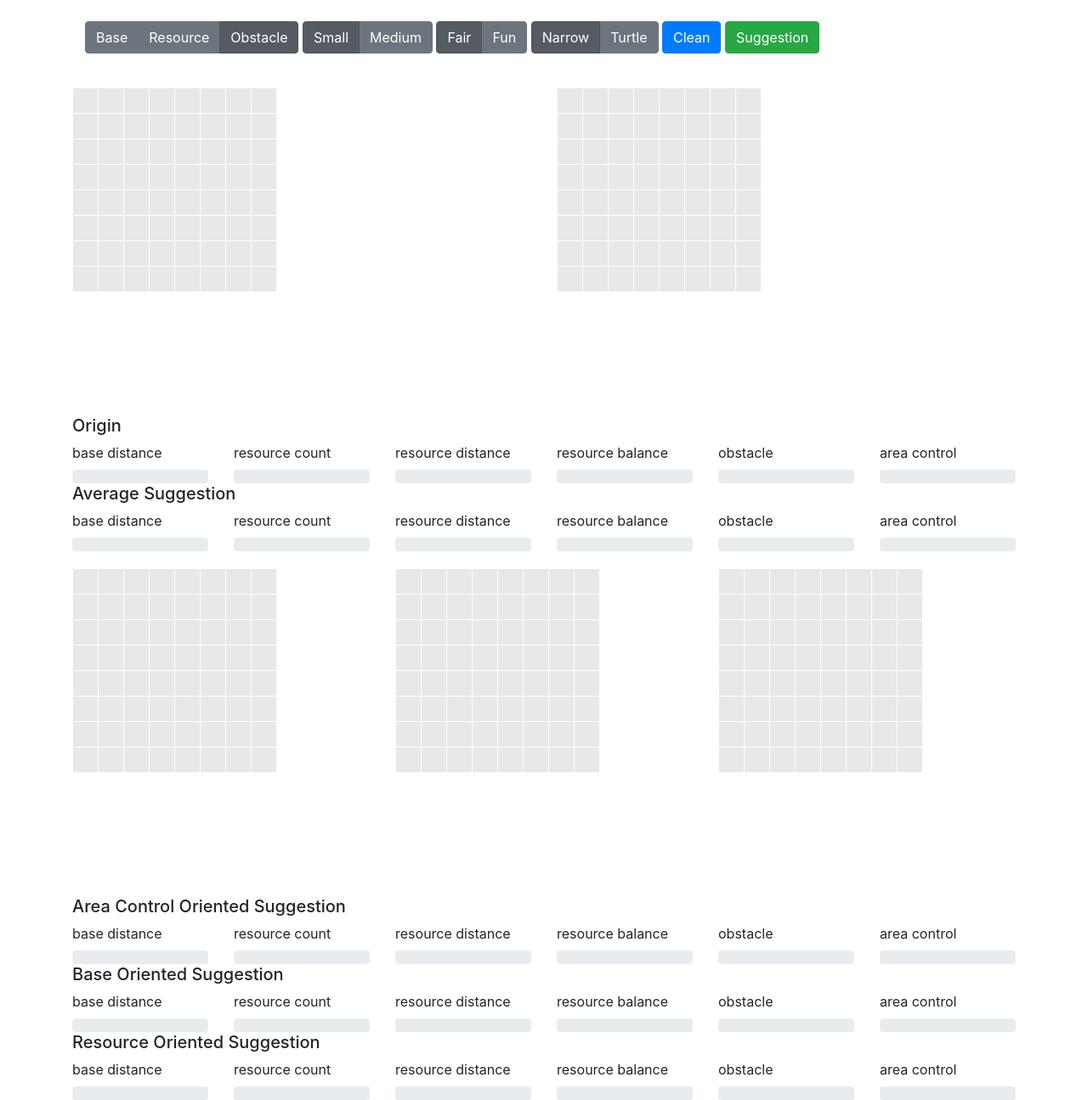
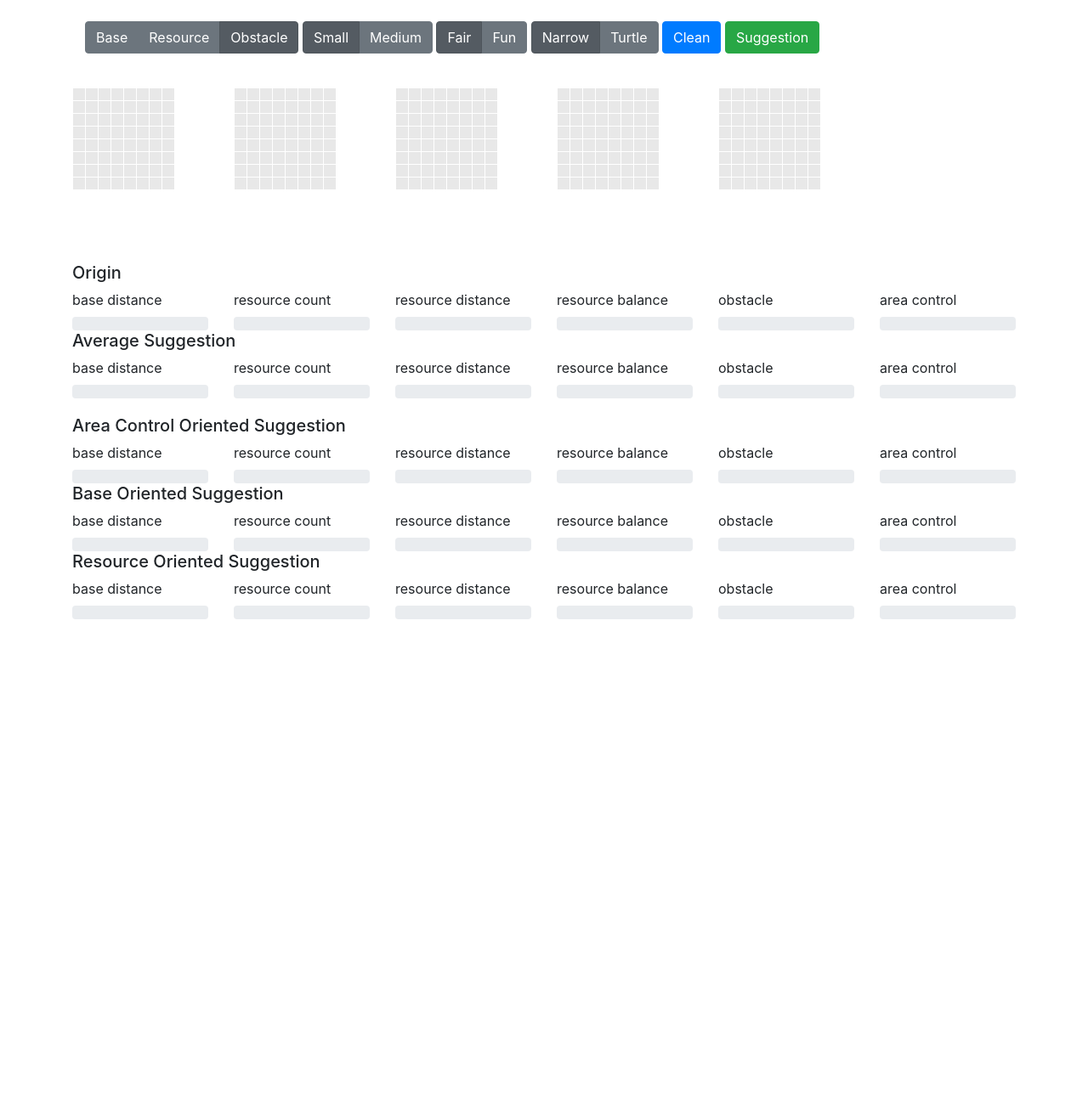
Before and after one commit to poi233/pcgrl_rts_ui, a Django app: page /brush/ in a window 1280 px wide; the page is wider, and only the part inside the window is pictured. Shown: that part at 85% size. After the commit the page ends 729 px from the top of that part, so only its background shows below. Run offline with Django 3.2, Linux system fonts and the light colour scheme; some libraries are stand-ins or nearby versions.

Commit message:
modified UI style

```diff
--- a/static/brush/main.js
+++ b/static/brush/main.js
@@ -4,7 +4,7 @@ function run(canvas, obj, canClick) {
     this.cvs = canvas.getContext("2d");
     this.bgColor = obj.bgColor || "#e8e8e8";
     this.clickedColor = obj.clickedColor || "#ff0000";
-    this.boxSize = obj.boxSize || 30;
+    this.boxSize = obj.boxSize || 15;
     this.bgWidthLength = 8;
     this.bgHeightLength = 8;
     this.clickedArr = [];
--- a/static/brush/style.css
+++ b/static/brush/style.css
@@ -4,10 +4,5 @@ html,body{
 }
 
 .main{
-    width: 1500px;
     margin: 20px auto;
 }
-canvas{
-    margin: 0;
-    padding: 0;
-}
--- a/templates/brush/brush.html
+++ b/templates/brush/brush.html
@@ -73,12 +73,22 @@
         </div>
     </div>
     <div class="row">
-        <div class="col-6">
-            <canvas width="380" height="380" id="canvas" style="display: inline;"></canvas>
+        <div class="col-2">
+            <canvas height="200" width="200" id="canvas" style="display: inline;"></canvas>
         </div>
-        <div class="col-6">
-            <canvas width="380" height="380" id="suggest1" style="display: inline;"></canvas>
+        <div class="col-2">
+            <canvas height="200" width="200" id="suggest1" style="display: inline;"></canvas>
         </div>
+        <div class="col-2">
+            <canvas height="200" width="200" id="suggest2" style="display: inline;"></canvas>
+        </div>
+        <div class="col-2">
+            <canvas height="200" width="200" id="suggest3" style="display: inline;"></canvas>
+        </div>
+        <div class="col-2">
+            <canvas height="200" width="200" id="suggest4" style="display: inline;"></canvas>
+        </div>
+
     </div>
         <div class="row">
         <div class="col">
@@ -207,17 +217,6 @@
                      aria-valuemax="100">0
                 </div>
             </div>
-        </div>
-    </div>
-    <div class="row">
-        <div class="col-4">
-            <canvas width="380" height="380" id="suggest2" style="display: inline;"></canvas>
-        </div>
-        <div class="col-4">
-            <canvas width="380" height="380" id="suggest3" style="display: inline;"></canvas>
-        </div>
-        <div class="col-4">
-            <canvas width="380" height="380" id="suggest4" style="display: inline;"></canvas>
         </div>
     </div>
     <div class="row">
```
